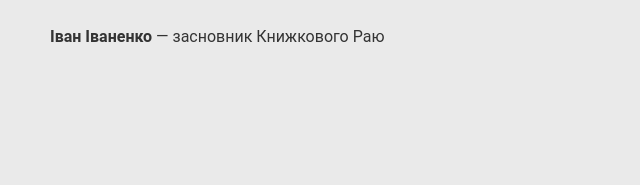
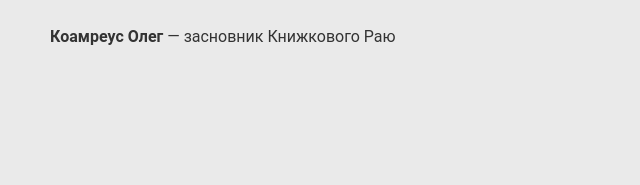
Before and after one commit to natayarkomareys-maker/My-Book-Site, a plain HTML site: page index.html in a window 1280 px wide. Shown: the part 869-1054 px from the top of the page, 580-1220 px from the left. Drawn offline with Linux system fonts and the light colour scheme.

Commit message:
Update index.html

```diff
--- a/index.html
+++ b/index.html
@@ -182,7 +182,7 @@
             <h3 class="section-subtitle">ЛАСКАВО ПРОСИМО ДО КНИЖКОВОГО РАЮ</h3>
             <h3 class="section-title">Про нашу бібліотеку</h3>
             <p class="second-section-text">Ласкаво просимо до нашої бібліотеки, де ви знайдете широкий вибір книг для будь-якого віку та вподобань.</p>
-            <p><strong>Іван Іваненко</strong> — засновник Книжкового Раю</p>
+            <p><strong>Коамреус Олег</strong> — засновник Книжкового Раю</p>
         </div>
     </section>
 
```
